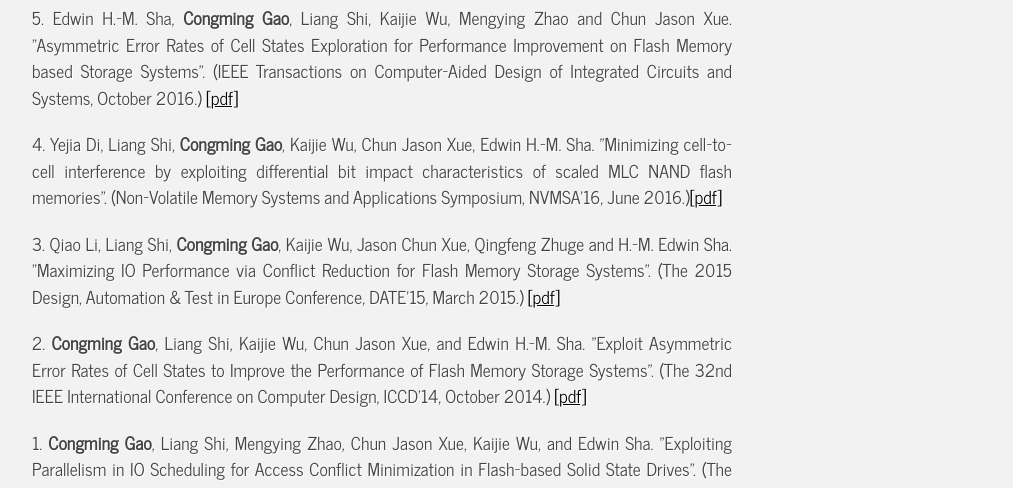
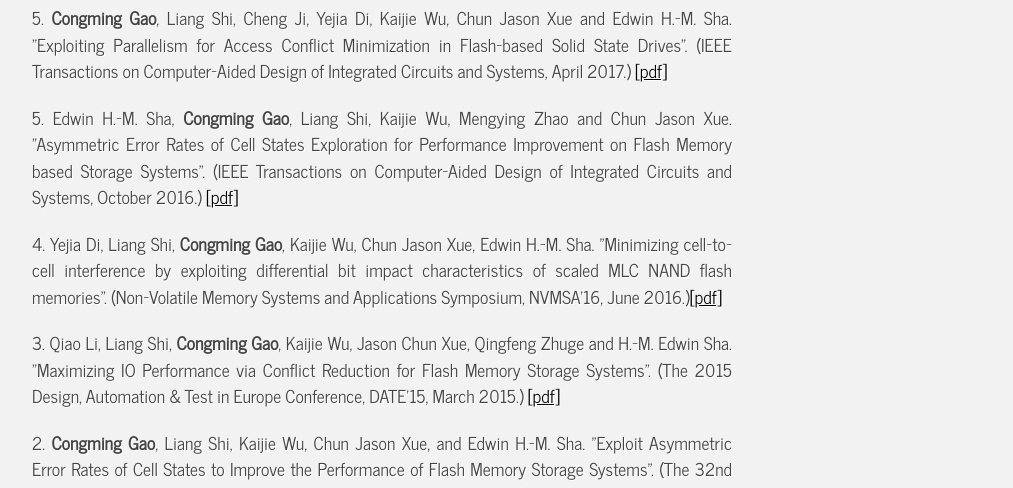
Before and after one commit to Gaocm/gaocm.github.io, a plain HTML site: page publications.html in a window 1280 px wide. Shown: the part 612-1100 px from the top of the page, without its empty margins (133-1146 px from the left). Drawn offline with Linux system fonts and the light colour scheme.

Commit message:
更新publication

```diff
--- a/publications.html
+++ b/publications.html
@@ -36,6 +36,7 @@
       <div id="sidebar_container"></div>
       <div id="content">
         <h1>Publications</h1>
+        <p>5. <B>Congming Gao</B>, Liang Shi, Cheng Ji, Yejia Di, Kaijie Wu, Chun Jason Xue and Edwin H.-M. Sha. "Exploiting Parallelism for Access Conflict Minimization in Flash-based Solid State Drives". (IEEE Transactions on Computer-Aided Design of Integrated Circuits and Systems, April 2017.) <a href="pdf/TCAD2017.pdf">[pdf]</a></p>
         <p>5. Edwin H.-M. Sha, <B>Congming Gao</B>, Liang Shi, Kaijie Wu, Mengying Zhao and Chun Jason Xue. "Asymmetric Error Rates of Cell States Exploration for Performance Improvement on Flash Memory based Storage Systems". (IEEE Transactions on Computer-Aided Design of Integrated Circuits and Systems, October 2016.) <a href="pdf/TCAD2016.pdf">[pdf]</a></p>
         <P>4. Yejia Di, Liang Shi, <B>Congming Gao</B>, Kaijie Wu, Chun Jason Xue, Edwin H.-M. Sha. "Minimizing cell-to-cell interference by exploiting differential bit impact characteristics of scaled MLC NAND flash memories". (Non-Volatile Memory Systems and Applications Symposium, NVMSA’16, June 2016.)<a href="pdf/NVMSA2016.pdf">[pdf]</a></p>
         <p>3. Qiao Li, Liang Shi, <B>Congming Gao</B>, Kaijie Wu, Jason Chun Xue, Qingfeng Zhuge and H.-M. Edwin Sha. "Maximizing IO Performance via Conflict Reduction for Flash Memory Storage Systems". (The 2015 Design, Automation &amp; Test in Europe Conference, DATE’15, March 2015.) <a href="pdf/DATE2015.pdf">[pdf]</a> </p>
```
Also changed, not shown: 2 other files.
